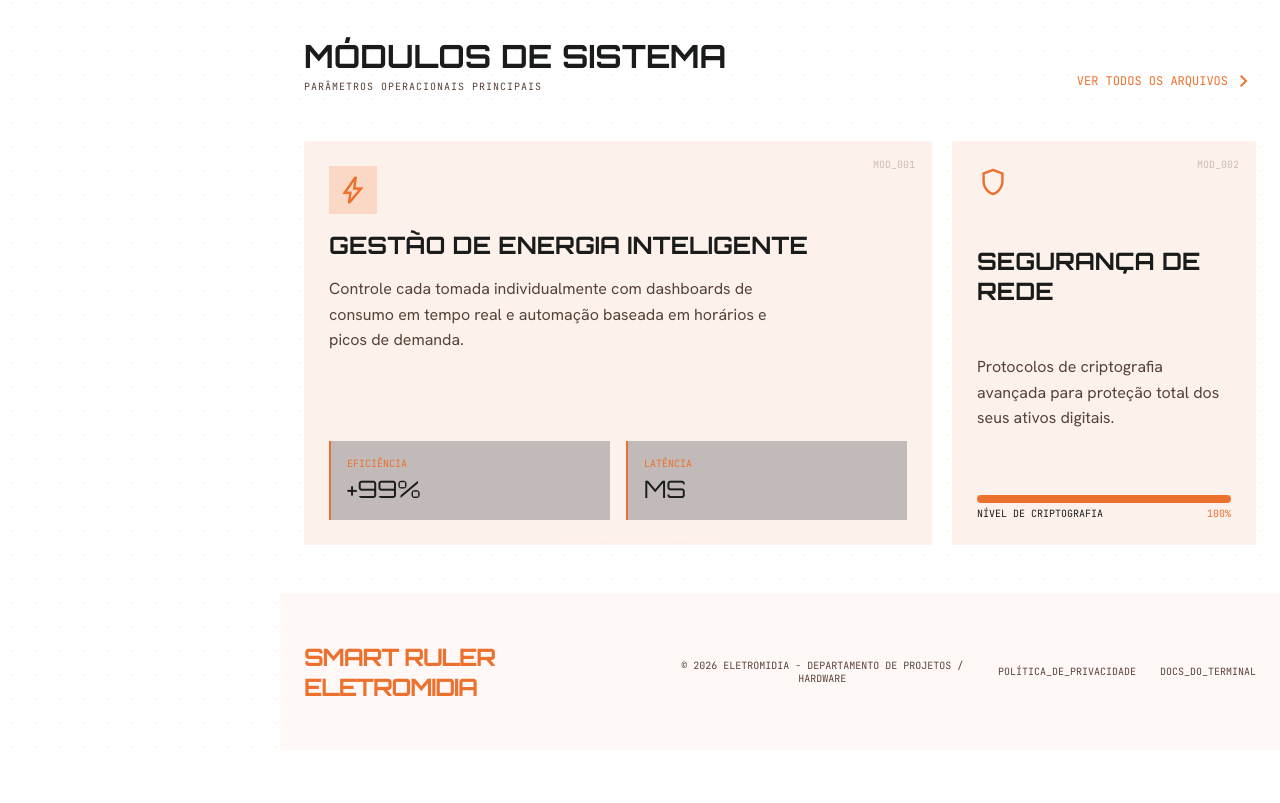
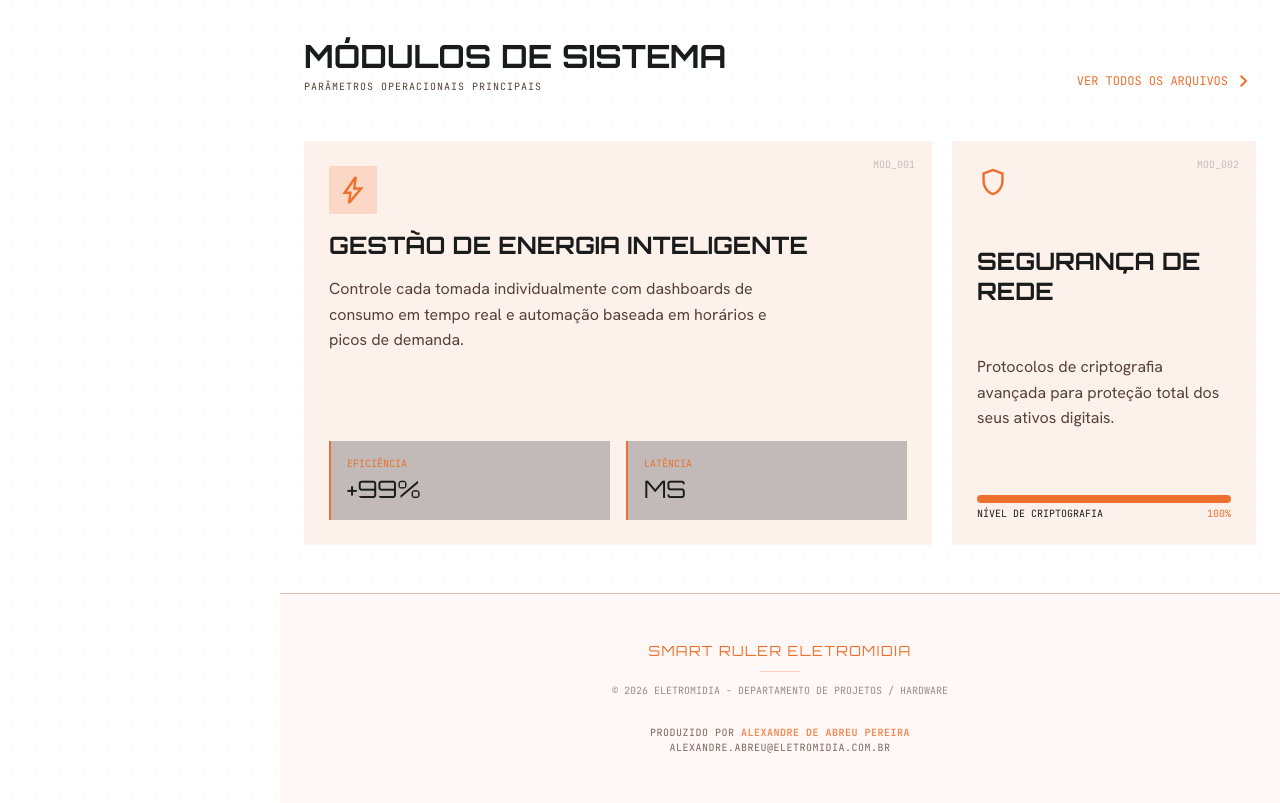
Before and after one commit to alexabreup/manual-smartruler-v2, an Astro site: page / in a window 1280 px wide. Shown: the part 969-1772 px from the top of the page. Before the commit the page ends 1719 px from the top, so only its background shows below. Built offline with nearby package versions, Linux system fonts and the light colour scheme; Astro itself is replaced by a stand-in of ours; no server answers.

Commit message:
feat: initialize Smart Ruler V2 manual site with interactive installation and documentation pages

```diff
--- a/src/components/Footer.astro
+++ b/src/components/Footer.astro
@@ -1,10 +1,69 @@
 ---
 ---
-
-<footer class="custom-footer">
+<footer class="main-footer">
   <div class="footer-container">
-    <strong>Manual SmartRuler Eletromidia V2</strong>
-    <span>Departamento de Projetos Eletromidia</span>
-    <a href="mailto:alexandre.abreu@eletromidia.com.br">alexandre.abreu@eletromidia.com.br</a>
+    <div class="footer-branding">
+      <span class="footer-logo">SMART RULER ELETROMIDIA</span>
+      <span class="footer-divider"></span>
+      <span class="footer-copyright">
+        © 2026 ELETROMIDIA - DEPARTAMENTO DE PROJETOS / HARDWARE
+      </span>
+      <div class="footer-credits">
+        <p>Produzido por <strong>Alexandre de Abreu Pereira</strong></p>
+        <a href="mailto:alexandre.abreu@eletromidia.com.br" class="credit-link">alexandre.abreu@eletromidia.com.br</a>
+      </div>
+    </div>
   </div>
 </footer>
+
+<style>
+  .main-footer {
+    padding: 48px 24px;
+    background-color: var(--surface-container-low);
+    border-top: 1px solid var(--border-color);
+    margin-top: auto;
+  }
+
+  .footer-container {
+    max-width: 1200px;
+    margin: 0 auto;
+    display: flex;
+    justify-content: center;
+    text-align: center;
+  }
+
+  .footer-branding {
+    display: flex;
+    flex-direction: column;
+    align-items: center;
+    gap: 12px;
+  }
+
+  .footer-logo {
+    font-family: var(--font-display);
+    font-size: 14px;
+    color: var(--primary);
+    letter-spacing: 0.1em;
+  }
+
+  .footer-divider {
+    width: 40px;
+    height: 1px;
+    background-color: var(--primary);
+    opacity: 0.3;
+  }
+
+  .footer-copyright {
+    font-family: var(--font-mono);
+    font-size: 10px;
+    color: var(--on-surface-variant);
+    opacity: 0.6;
+    text-transform: uppercase;
+  }
+
+  @media (max-width: 768px) {
+    .main-footer {
+      padding: 32px 16px 96px 16px; /* Extra padding for mobile nav */
+    }
+  }
+</style>
--- a/src/components/Sidebar.astro
+++ b/src/components/Sidebar.astro
@@ -30,6 +30,10 @@ const currentPath = Astro.url.pathname;
   <div class="sidebar-footer">
     <div class="footer-logo">
       <span class="footer-logo-img" aria-label="Eletromidia"></span>
+    </div>
+    <div class="footer-credits">
+      <p>Produzido por <strong>Alexandre de Abreu Pereira</strong></p>
+      <a href="mailto:alexandre.abreu@eletromidia.com.br" class="credit-link">alexandre.abreu@eletromidia.com.br</a>
     </div>
   </div>
 </aside>
--- a/src/pages/especificacoes.astro
+++ b/src/pages/especificacoes.astro
@@ -1,5 +1,6 @@
 ---
 import Layout from "../layouts/Layout.astro";
+import Footer from "../components/Footer.astro";
 ---
 
 <Layout title="SmartRuler OS | Especificações">
@@ -215,7 +216,7 @@ import Layout from "../layouts/Layout.astro";
         </div>
         <span class="material-symbols-outlined verified-icon">verified</span>
       </div>
-    </div>
+    <Footer />
   </div>
 </Layout>
 
--- a/src/pages/index.astro
+++ b/src/pages/index.astro
@@ -1,6 +1,7 @@
 ---
 import Layout from "../layouts/Layout.astro";
 import SmartRulerScene from "../components/SmartRulerScene.tsx";
+import Footer from "../components/Footer.astro";
 ---
 
 <Layout title="SmartRuler OS | Comando Total">
@@ -135,22 +136,7 @@ import SmartRulerScene from "../components/SmartRulerScene.tsx";
       </div>
     </section>
 
-    {/* Footer */}
-    <footer class="home-footer">
-      <div class="footer-container">
-        <div class="footer-branding">
-          <span class="footer-logo">SMART RULER ELETROMIDIA</span>
-          <span class="footer-divider"></span>
-          <span class="footer-copyright"
-            >© 2026 ELETROMIDIA - DEPARTAMENTO DE PROJETOS / HARDWARE</span
-          >
-        </div>
-        <div class="footer-links">
-          <a class="footer-link" href="#">POLÍTICA_DE_PRIVACIDADE</a>
-          <a class="footer-link" href="#">DOCS_DO_TERMINAL</a>
-        </div>
-      </div>
-    </footer>
+    <Footer />
   </div>
 </Layout>
 
@@ -651,86 +637,4 @@ import SmartRulerScene from "../components/SmartRulerScene.tsx";
     color: var(--primary);
   }
 
-  /* Footer */
-  .home-footer {
-    padding: 48px 0;
-    background-color: var(--surface-container-low);
-    border-top: 1px solid rgba(255, 255, 255, 0.05);
-  }
-
-  .footer-container {
-    max-width: 1280px;
-    width: 100%;
-    margin: 0 auto;
-    padding: 0 24px;
-    display: flex;
-    flex-direction: column;
-    justify-content: space-between;
-    align-items: center;
-    gap: 24px;
-  }
-
-  @media (min-width: 768px) {
-    .footer-container {
-      flex-direction: row;
-    }
-  }
-
-  .footer-branding {
-    display: flex;
-    flex-direction: column;
-    align-items: center;
-    gap: 16px;
-  }
-
-  @media (min-width: 768px) {
-    .footer-branding {
-      flex-direction: row;
-    }
-  }
-
-  .footer-logo {
-    font-family: var(--font-display-lg);
-    font-size: 24px;
-    font-weight: bold;
-    color: var(--primary);
-    letter-spacing: -0.05em;
-  }
-
-  .footer-divider {
-    display: none;
-    width: 1px;
-    height: 24px;
-    background-color: rgba(255, 255, 255, 0.1);
-  }
-
-  @media (min-width: 768px) {
-    .footer-divider {
-      display: block;
-    }
-  }
-
-  .footer-copyright {
-    font-family: var(--font-label-caps);
-    font-size: 10px;
-    color: var(--on-surface-variant);
-    text-align: center;
-  }
-
-  .footer-links {
-    display: flex;
-    gap: 24px;
-  }
-
-  .footer-link {
-    font-family: var(--font-label-caps);
-    font-size: 10px;
-    color: var(--on-surface-variant);
-    text-decoration: none;
-    transition: color 0.2s;
-  }
-
-  .footer-link:hover {
-    color: var(--primary);
-  }
 </style>
--- a/src/pages/instalacao.astro
+++ b/src/pages/instalacao.astro
@@ -1,6 +1,7 @@
 ---
 import Layout from '../layouts/Layout.astro';
 import SmartRulerInstallScene from '../components/SmartRulerInstallScene';
+import Footer from '../components/Footer.astro';
 ---
 
 <Layout title="Smart Ruler Eletromidia | Instalação">
@@ -308,6 +309,7 @@ import SmartRulerInstallScene from '../components/SmartRulerInstallScene';
         </form>
       </div>
     </div>
+    <Footer />
   </div>
 </Layout>
 
--- a/src/styles/custom.css
+++ b/src/styles/custom.css
@@ -205,3 +205,35 @@ h1, h2, h3, h4, h5, h6 {
 .chamfer-bl {
   clip-path: polygon(0 0, 100% 0, 100% 100%, 12px 100%, 0 calc(100% - 12px));
 }
+
+.footer-credits {
+  margin-top: 16px;
+  font-family: var(--font-mono);
+  font-size: 10px;
+  color: var(--on-surface-variant);
+  opacity: 0.8;
+  line-height: 1.5;
+  text-transform: uppercase;
+  letter-spacing: 0.05em;
+}
+
+.footer-credits strong {
+  color: var(--primary);
+  opacity: 1;
+}
+
+.footer-credits p {
+  margin: 0;
+}
+
+.credit-link {
+  color: inherit;
+  text-decoration: none;
+  transition: color 0.2s;
+  display: block;
+}
+
+.credit-link:hover {
+  color: var(--primary);
+  text-decoration: underline;
+}
```
